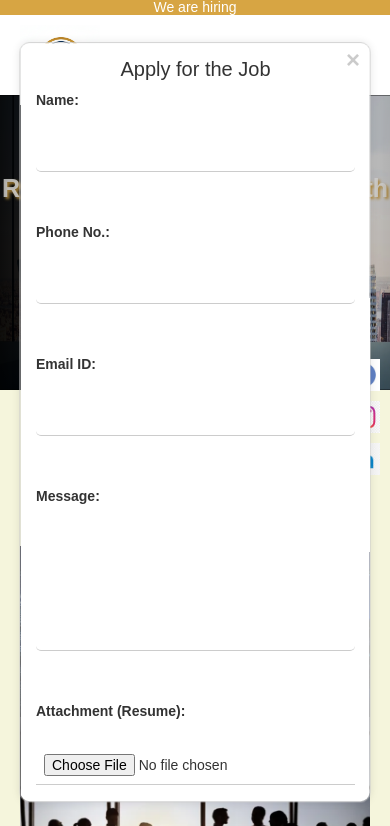
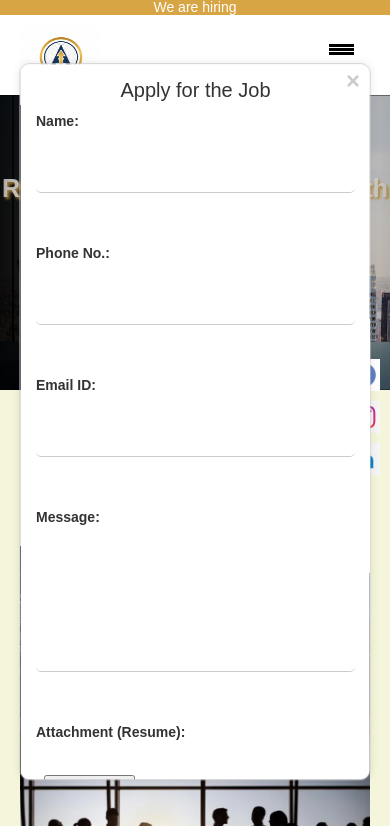
Before and after one commit to Naveen027/aksharaconsultancy, a plain HTML site: page index.html in a window 390 px wide. Both pictures are taken after a click on the element "We are hiring". Shown: the top 826 px of the page. Drawn offline with nearby package versions, Linux system fonts and the light colour scheme.

Commit message:
Updated CSS and responsive design

```diff
--- a/index.css
+++ b/index.css
@@ -917,7 +917,7 @@ button[type="submit"]:hover {
   .popup {
     width: 90%;
     height: auto;
-    max-height: 90vh;
+    max-height: 85vh;
     padding: 15px;
     overflow-y: auto;
     border-radius: 10px;
```
